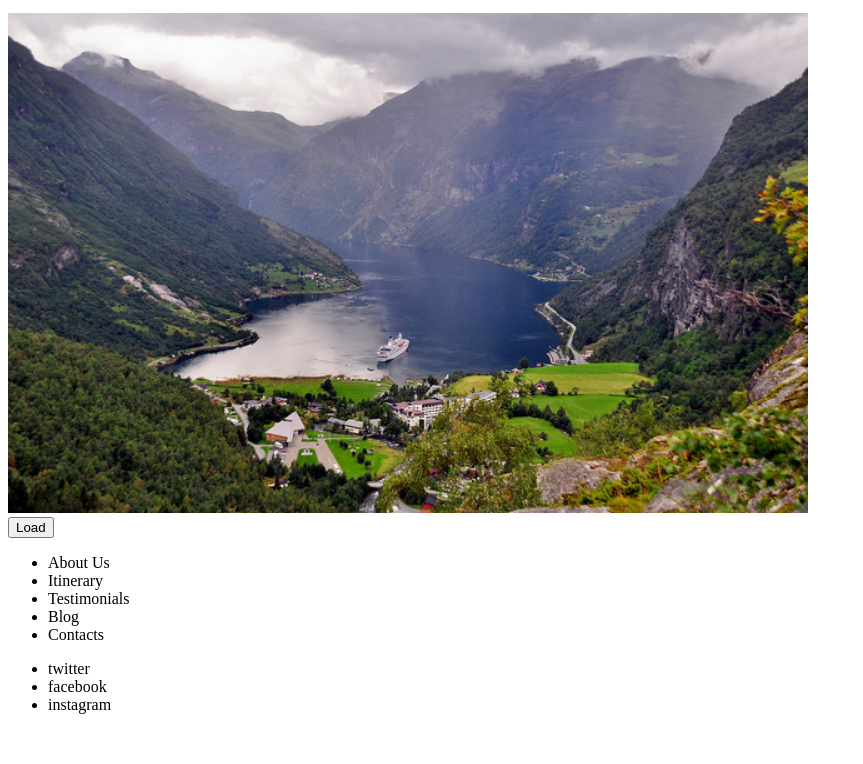
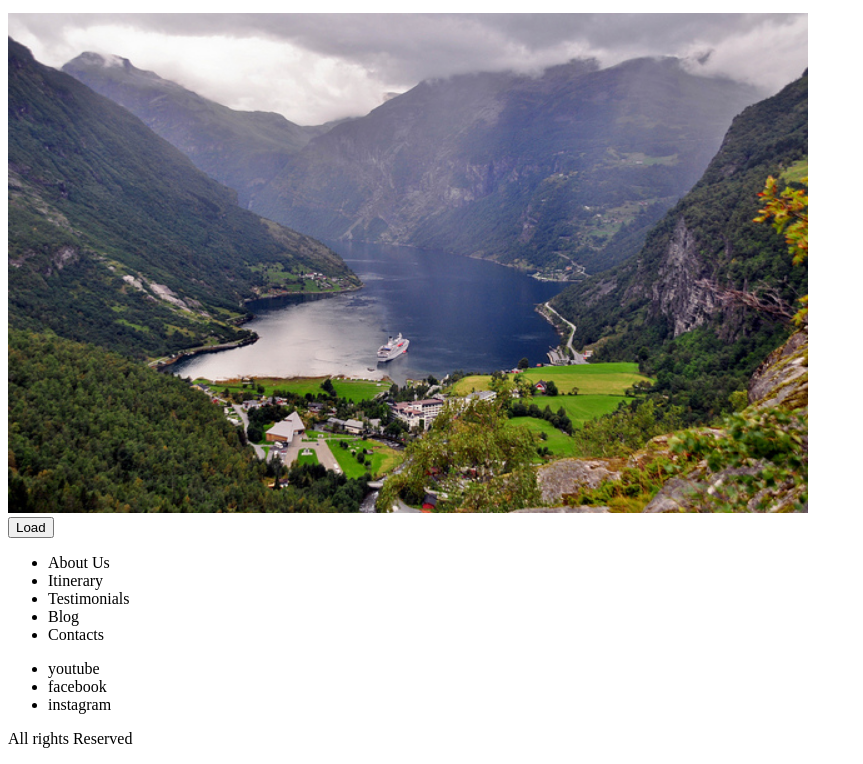
Before and after one commit to Bazha13/717-html, a plain HTML site: page index.html in a window 1280 px wide. Shown: the part 1302-2066 px from the top of the page, without its empty margins (0-863 px from the left). Before the commit the page ends 2032 px from the top, so only its background shows below. Drawn offline with Linux system fonts and the light colour scheme.

Commit message:
add finish work

```diff
--- a/index.html
+++ b/index.html
@@ -61,10 +61,11 @@
             <li>Contacts</li>
         </ul>
         <ul>
-            <li>twitter</li>
+            <li>youtube</li>
             <li>facebook</li>
             <li>instagram</li>
         </ul>
+        <p>All rights Reserved</p>
     </footer>
 </body>
 </html>
```
